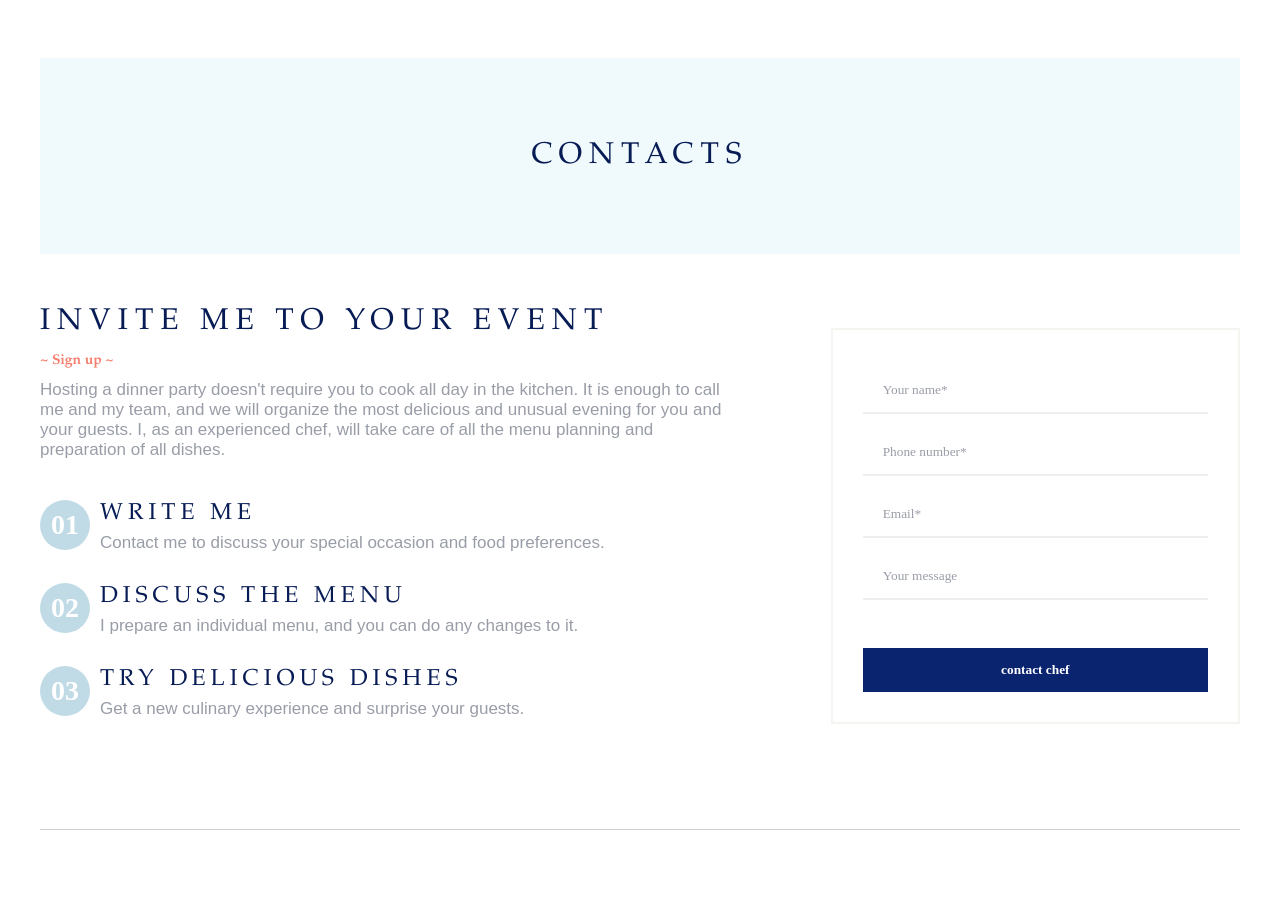
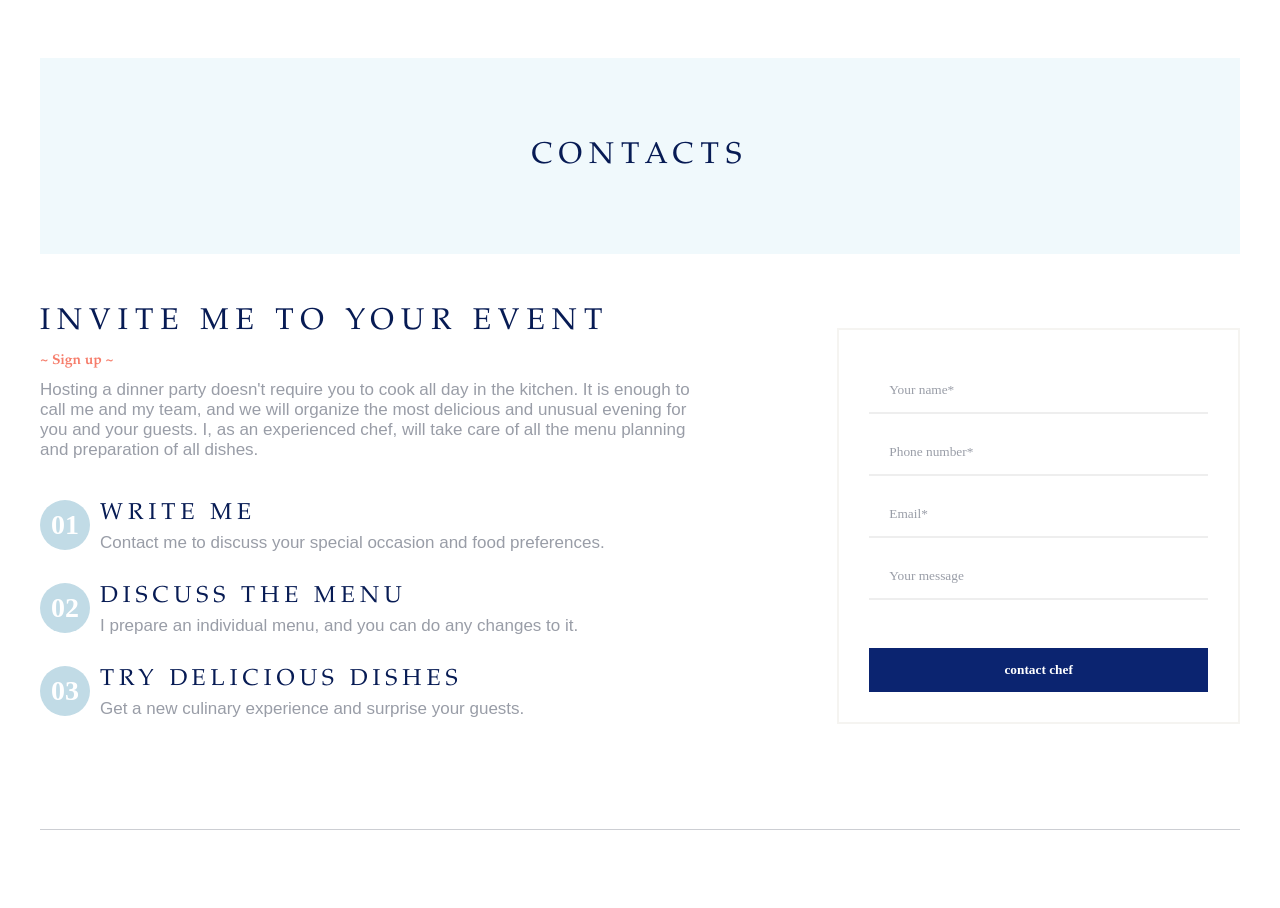
Before and after one commit to koldovsky/753-team-02, a plain HTML site: page contacts.html in a window 1280 px wide. Shown: the part 133-1041 px from the top of the page. Drawn offline with Linux system fonts and the light colour scheme; a web font is replaced by a local one.

Commit message:
rechange positions of elements in media middle size

```diff
--- a/css/contacts.css
+++ b/css/contacts.css
@@ -111,6 +111,7 @@ flex-direction: column
     .service-descr__title {
         letter-spacing: 5px;
     }
+
     .contacts__form {
      margin-top: 40px;
      width: 100%;
@@ -139,14 +140,20 @@ flex-direction: column
         max-height: 100%;
 
      }
+     .servise-descr__text {
+      padding-right: 20px;
+
+     }
      .service__info {
         flex: 2;
         margin-right: 0;
+        padding-right: 20px;
      }
      .contacts__form {
         flex: 1;
         margin-left: 100px;
         height: 100%;
+        margin: 0 auto;
      }
 }
 
```
